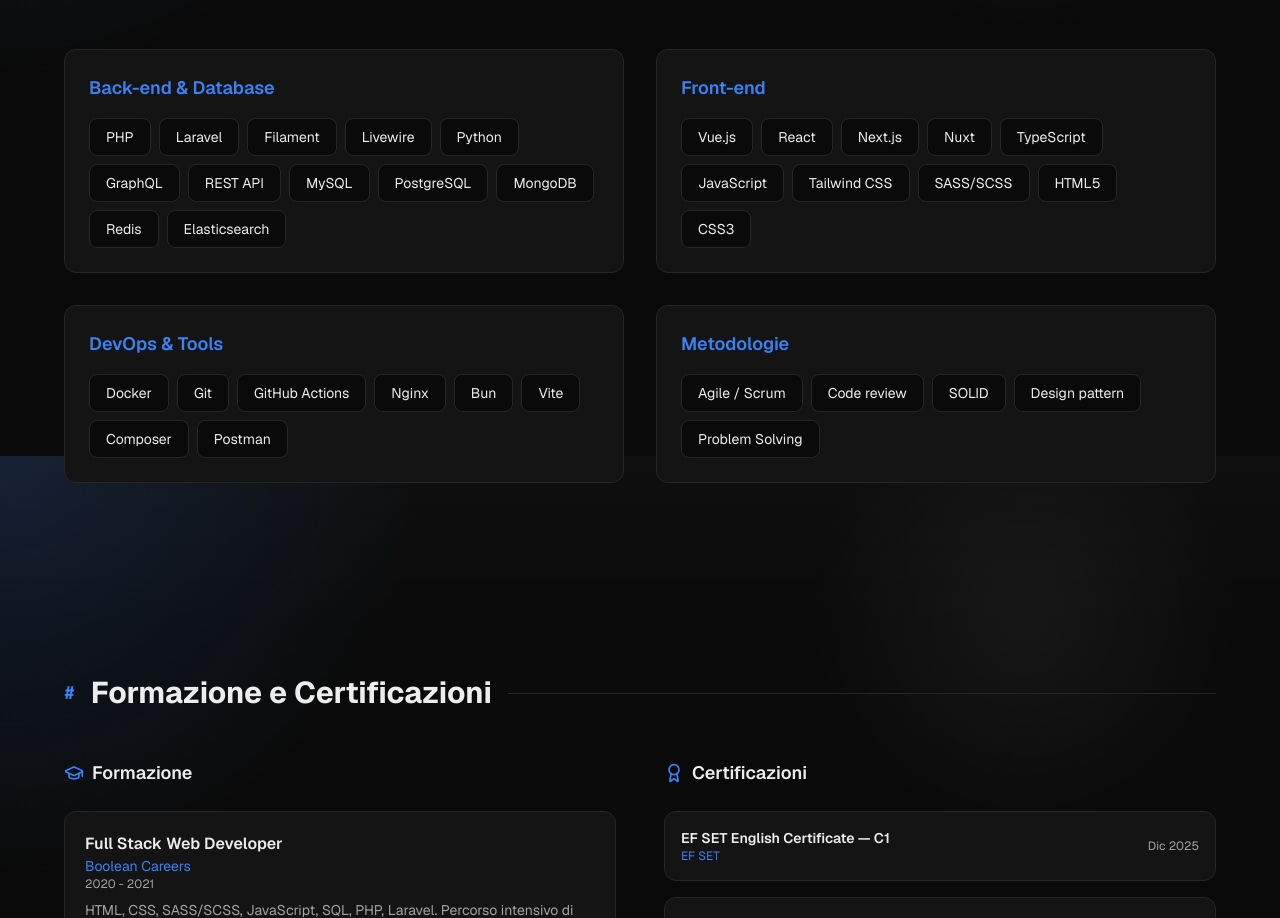
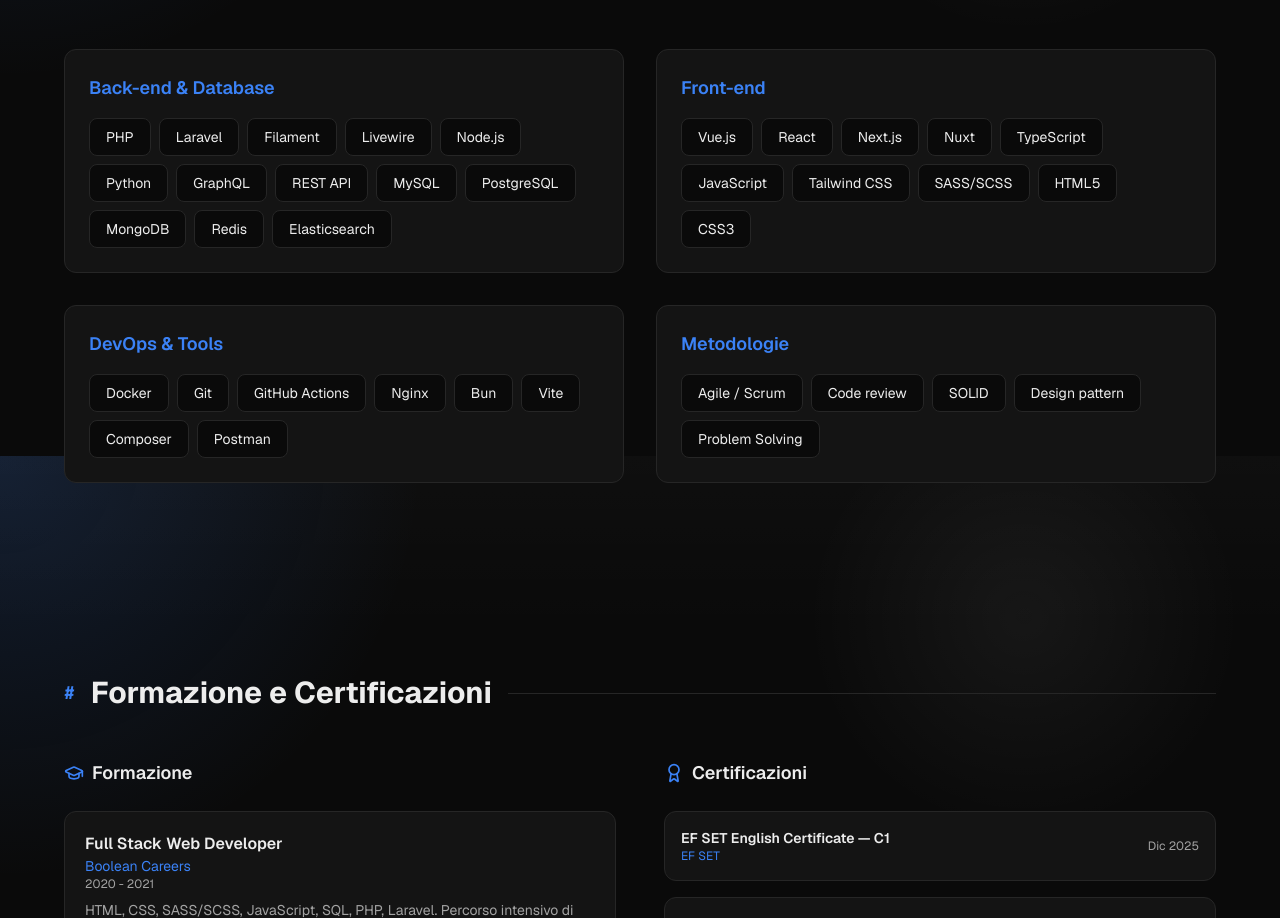
Before and after one commit to aleferraro/portfolio, a Next.js app: page / in a window 1280 px wide. Shown: the part 4344-5262 px from the top of the page. Built offline with nearby package versions, Linux system fonts and the light colour scheme.

Commit message:
Competenze: aggiunto Node.js

```diff
--- a/src/components/skills.tsx
+++ b/src/components/skills.tsx
@@ -6,7 +6,7 @@ import Section from "./section";
 const skillGroups = [
   {
     category: "Back-end & Database",
-    skills: ["PHP", "Laravel", "Filament", "Livewire", "Python", "GraphQL", "REST API", "MySQL", "PostgreSQL", "MongoDB", "Redis", "Elasticsearch"],
+    skills: ["PHP", "Laravel", "Filament", "Livewire", "Node.js", "Python", "GraphQL", "REST API", "MySQL", "PostgreSQL", "MongoDB", "Redis", "Elasticsearch"],
   },
   {
     category: "Front-end",
```
